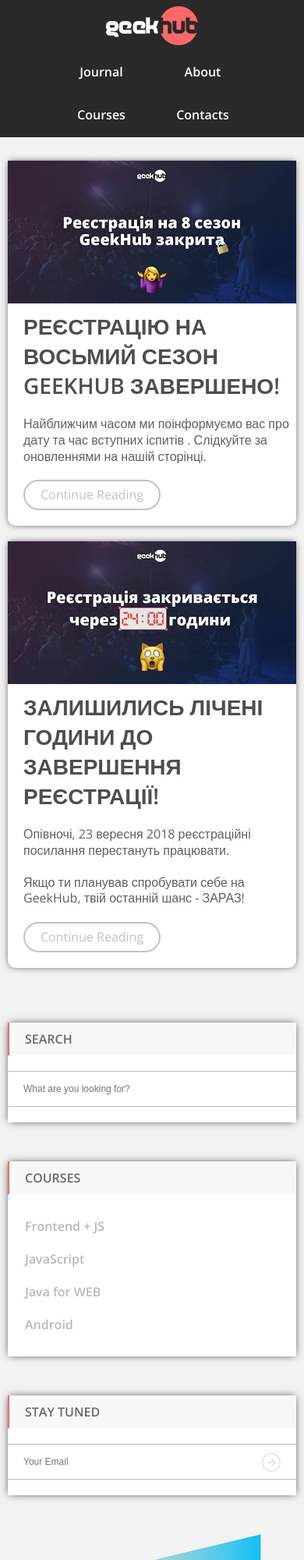
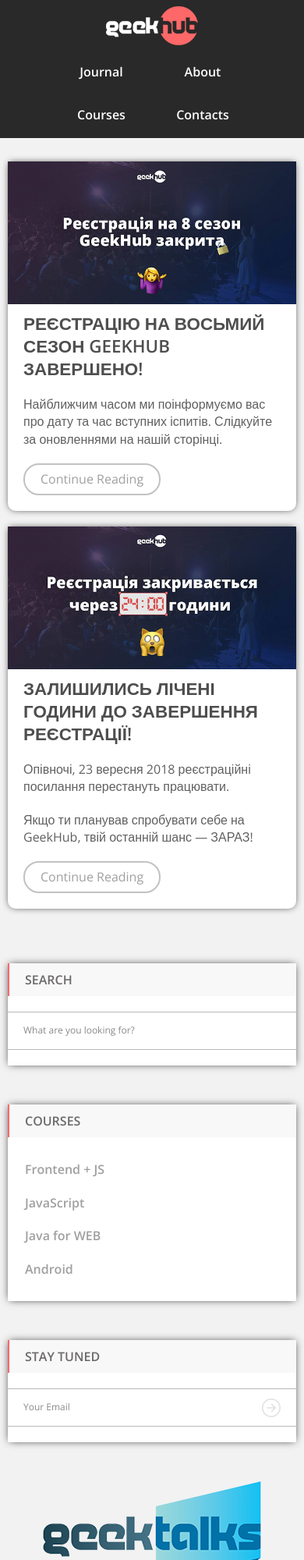
Before and after one commit to IlyaBielov/site_two, a plain HTML site: page index.html in a window 390 px wide. Shown: the top 2000 px of the page at 78% size. Drawn offline with nearby package versions, Linux system fonts and the light colour scheme.

Commit message:
fix: accessible markup, cleaner responsive CSS, README
- lang="uk" for Ukrainian content; drop obsolete X-UA-Compatible; page has an h1 (the logo)
- Web font loads with display=swap, so text no longer stays invisible while it loads
- Logo links to index.html instead of "/"; descriptive alt texts for logo and banners
- Search and email inputs get labels; image input replaced by a real submit button
  (hover icon btt_em2.png is now used); email form posts instead of putting it in the URL
- Keyboard focus is visible again (outline: none removed, :focus-visible styles added)
- External links get target="_blank" rel="noopener noreferrer"
- Fix "Pevious" typo, stray space before a period, unsupported arrow glyphs
- CSS: grid/flex instead of floats and clearfix; fix invalid rules
  (font: 1.2em, margin-bottom: none, double semicolon); remove leftover "проблема" blocks
- Add README.md

```diff
--- a/index.html
+++ b/index.html
@@ -1,21 +1,24 @@
 <!DOCTYPE html>
-<html lang="en">
+<html lang="uk">
 
 <head>
   <meta charset="UTF-8">
   <meta name="viewport" content="width=device-width, initial-scale=1.0">
-  <meta http-equiv="X-UA-Compatible" content="ie=edge">
+  <title>GeekHub — Open source</title>
+  <link rel="preconnect" href="https://fonts.googleapis.com">
+  <link rel="preconnect" href="https://fonts.gstatic.com" crossorigin>
+  <link rel="stylesheet" href="https://fonts.googleapis.com/css2?family=Open+Sans:wght@400;600&amp;display=swap">
   <link rel="stylesheet" href="style.css">
-  <link href="https://fonts.googleapis.com/css?family=Open+Sans:400,600&amp;subset=cyrillic" rel="stylesheet">
-  <link rel="shortcut icon" href="images/favicon.png" type="image/png">
-  <title>GeekHub - "Open source"</title>
+  <link rel="icon" href="images/favicon.png" type="image/png">
 </head>
 
 <body>
-  <header>
-    <div class="centre-block-main content">
-      <a href="/"><img src="images/logo.png" alt="name of company" class="logo"></a>
-      <nav>
+  <header class="site-header">
+    <div class="container site-header__inner">
+      <h1 class="site-header__title">
+        <a href="index.html"><img class="logo" src="images/logo.png" alt="GeekHub" width="118" height="50"></a>
+      </h1>
+      <nav aria-label="Main">
         <ul class="menu-top">
           <li><a href="#">Journal</a></li>
           <li><a href="#">About</a></li>
@@ -25,73 +28,76 @@
       </nav>
     </div>
   </header>
-  <div class="centre-block-main content">
-    <main>
-      <article>
-        <header>
-          <img src="images/img_2.jpeg" alt="GeekHub">
-        </header>
-        <h2>Реєстрацію на восьмий сезон GeekHub завершено!</h2>
-        <p>Найближчим часом ми поінформуємо вас про дату та час вступних іспитів . Слідкуйте за оновленнями на нашій
+
+  <div class="container layout">
+    <main class="layout__main">
+      <article class="post">
+        <img class="post__image" src="images/img_2.jpeg" width="619" height="306"
+          alt="Banner: «Реєстрація на 8 сезон GeekHub закрита»">
+        <h2 class="post__title">Реєстрацію на восьмий сезон GeekHub завершено!</h2>
+        <p>Найближчим часом ми поінформуємо вас про дату та час вступних іспитів. Слідкуйте за оновленнями на нашій
           сторінці.</p>
         <p><a href="#" class="more">Continue Reading</a></p>
       </article>
-      <article>
-        <header>
-          <img src="images/img_1.jpg" alt="GeekHub">
-        </header>
-        <h2>Залишились лічені години до завершення реєстрації!</h2>
+      <article class="post">
+        <img class="post__image" src="images/img_1.jpg" width="619" height="306"
+          alt="Banner: «Реєстрація закривається через 24:00 години»">
+        <h2 class="post__title">Залишились лічені години до завершення реєстрації!</h2>
         <p>Опівночі, 23 вересня 2018 реєстраційні посилання перестануть працювати.</p>
-        <p>Якщо ти планував спробувати себе на GeekHub, твій останній шанс - ЗАРАЗ!</p>
+        <p>Якщо ти планував спробувати себе на GeekHub, твій останній шанс — ЗАРАЗ!</p>
         <p><a href="#" class="more">Continue Reading</a></p>
       </article>
     </main>
-    <aside>
-      <div class="widget">
-        <h2>Search</h2>
-        <form action="" method="GET">
-          <input type="search" name="search" class="search" placeholder="What are you looking for?">
+
+    <aside class="layout__aside">
+      <section class="widget">
+        <h2 class="widget__title" id="search-title">Search</h2>
+        <form action="#" method="get" role="search" aria-labelledby="search-title">
+          <label class="visually-hidden" for="search">Search</label>
+          <input class="field" type="search" id="search" name="search" placeholder="What are you looking for?">
         </form>
-      </div>
-      <div class="widget">
-        <h2>Courses</h2>
-        <nav>
-          <ul>
+      </section>
+      <section class="widget">
+        <h2 class="widget__title">Courses</h2>
+        <nav aria-label="Courses">
+          <ul class="widget__list">
             <li><a href="#">Frontend + JS</a></li>
             <li><a href="#">JavaScript</a></li>
             <li><a href="#">Java for WEB</a></li>
             <li><a href="#">Android</a></li>
           </ul>
         </nav>
-      </div>
-      <div class="widget">
-        <h2>Stay Tuned</h2>
-        <div class="subscribe">
-          <form action="" method="GET">
-            <input type="email" name="email" placeholder="Your Email" class="subscribe-input">
-            <input type="image" src="images/btt_em1.png" class="subscribe-buttom">
-          </form>
-        </div>
-      </div>
-      <div class="advanced-img">
-        <a href="https://www.facebook.com/geektalks.ck/" title="facebook.com/geektalks.ck"><img src="images/img_aside.png"
-            alt="GeekTalks"></a>
-        <a href="https://www.facebook.com/geeklabs.ua/" title="facebook.com/geeklabs.ua"><img src="images/img_aside_2.png"
-            alt="GeekLabs"></a>
+      </section>
+      <section class="widget">
+        <h2 class="widget__title">Stay Tuned</h2>
+        <form class="subscribe" action="#" method="post">
+          <label class="visually-hidden" for="email">Your email</label>
+          <input class="field subscribe__input" type="email" id="email" name="email" placeholder="Your Email"
+            autocomplete="email" required>
+          <button class="subscribe__button" type="submit" aria-label="Subscribe"></button>
+        </form>
+      </section>
+      <div class="partners">
+        <a href="https://www.facebook.com/geektalks.ck/" target="_blank" rel="noopener noreferrer">
+          <img src="images/img_aside.png" alt="GeekTalks on Facebook" width="280" height="130">
+        </a>
+        <a href="https://www.facebook.com/geeklabs.ua/" target="_blank" rel="noopener noreferrer">
+          <img src="images/img_aside_2.png" alt="GeekLabs on Facebook" width="280" height="130">
+        </a>
       </div>
     </aside>
-    <div class="clr">
-      <div class="pager clearfix">
-        <p class="previous-link"> <a href="#">🡰 Pevious</a></p>
-        <p class="next-link"> <a href="#">Next 🡲</a></p>
-      </div>
-    </div>
+
+    <nav class="pager" aria-label="Pages">
+      <a href="#" rel="prev">← Previous</a>
+      <a href="#" rel="next">Next →</a>
+    </nav>
   </div>
-  <footer>
-    <div class="centre-block-main content">
-      <p class="text-one">Copyright © GeekHub 2018</p>
-      <p class="text-two">м. Черкаси, вул. Юрія Іллєнка, 60</p>
-      <p class="text-three">Created by <a id="ref" href="https://www.facebook.com/MrBiela">Ilya Bielov</a></p>
+
+  <footer class="site-footer">
+    <div class="container site-footer__inner">
+      <p>Copyright © GeekHub 2018</p>
+      <p>м. Черкаси, вул. Юрія Іллєнка, 60</p>
+      <p>Created by <a href="https://www.facebook.com/MrBiela" target="_blank" rel="noopener noreferrer">Ilya Bielov</a></p>
     </div>
   </footer>
 </body>
--- a/style.css
+++ b/style.css
@@ -1,281 +1,357 @@
-/* --------------- reset.css --------------- */
-html, body, div, span, h1, h2, h3, h4, h5, h6, p, em, img, strong, sub, sup, b, u, i,  dl, dt, dd, ol, ul, li, fieldset, form, label, table, tbody, tfoot, thead, tr, th, td, article, aside, canvas, details, figcaption, figure, footer, header, hgroup, menu, nav, section, summary, time, mark, audio, video {
+/* ---------- Reset ---------- */
+*,
+*::before,
+*::after {
+  box-sizing: border-box;
   margin: 0;
   padding: 0;
+}
+
+img {
+  display: block;
+  max-width: 100%;
+  height: auto;
   border: 0;
-	outline: 0;                               /* обнуляем отступы и убираем бордюры */
-	vertical-align: baseline;          /* приводим все к одной базовой линии */
-	background: transparent;      /* чтобы не проскакивали левые фоны, установленные по умолчанию */
-	font-size: 100%;                     /* размер шрифта всем одинаковый */
 }
-a {                                      	     /* ссылка не в общем списке чтобы не сбрасывать outline по умолчанию */
-	margin:0;
-	padding:0;
-	font-size:100%;
-	vertical-align:baseline;
-	background:transparent;
-	outline:none;
-	color:#4f4e4e;
+
+ul {
+  list-style: none;
 }
-table {						/* устраняем отступы между ячейками таблицы */
-	border-collapse: collapse;
-	border-spacing: 0;
+
+input,
+button {
+  font: inherit;
 }
-td, td img {
-	vertical-align: top;			/* возвращаем привычное вертикальное выравнивание */
+
+/* ---------- Base ---------- */
+body {
+  min-height: 100vh;
+  display: flex;
+  flex-direction: column;
+  background-color: #f2f2f2;
+  color: #606060;
+  font-family: 'Open Sans', Arial, sans-serif;
+  font-size: 16px;
+  line-height: 1.4;
 }
-input, select, button, textarea {
-	margin: 0; 				/* убираем отступы по умолчанию для элементов форм (в частности для checkbox и radio) */
-	font-size: 100%; 			/* делаем размер шрифтов везде одинаковым */
-	outline: none;
+
+h1,
+h2 {
+  font-weight: normal;
 }
-input[type="text"], input[type="password"], textarea {
-	padding: 0; 				/* убираем внутренние отступы для текстовых полей */
-}
-input[type="checkbox"] { 		/* вертикальное выравнивание чекбоксов и радиобатонов относительно меток */
-	vertical-align: bottom;
-}
-input[type="radio"] {
-	vertical-align: text-bottom;
-}
-sub {
-	vertical-align: sub;
-	font-size: smaller;
-}
-sup {
-	vertical-align: super;
-	font-size: smaller;
-}
-article, aside, details, figcaption, figure, footer, header, hgroup, menu, nav, section {
-	display:block;
-}
-nav ul {
-	 list-style:none;
-}
-/* --------------- /reset.css --------------- */
 
-/* --------------- базовые настройки ---------*/
-html {
-	min-height:100%; /* всегда показываем вертикальную полосу прокрутки  */
-}
-body {
-	color: #606060;
-	text-align: left;
-	font-size: 1em; /* используем безопасные шрифтовые CSS стеки */
-	min-height:100%;
-	font-family: 'Open Sans', sans-serif;
-	background-color: #F2F2F2;
-
-}
-a, a:visited { /* порядок правил для ссылок имеет значение */
+a {
   color: #4f4e4e;
   text-decoration: none;
 }
-a:hover {
+
+a:hover,
+a:focus-visible {
   color: #ff6868;
-	text-decoration: none;
 }
-a:focus, a:active {
-	color: #ff6868;
-	text-decoration: none;
+
+:focus-visible {
+  outline: 2px solid #ff6868;
+  outline-offset: 2px;
 }
-h1, h2, h3, h4, h5, h6{
-	font-weight:normal;
+
+.visually-hidden {
+  position: absolute;
+  width: 1px;
+  height: 1px;
+  overflow: hidden;
+  clip: rect(0 0 0 0);
+  white-space: nowrap;
 }
-img{
 
-	max-width:100%;
-}
-.clr{
-	clear:both;
-}
-.clearfix:after {
-    clear: both;
-    content: "";
-    display: table;
-}
-/* --------------- /базовые настройки ---------*/
-
-body>header{
-	background: #292929; overflow: hidden;
-}
-	.centre-block-main{
-		margin: 0 auto; max-width: 990px;
-	}
-	.content{
+.container {
+  width: 100%;
+  max-width: 990px;
+  margin: 0 auto;
   padding: 0 10px;
 }
-	.logo{
-		float: left; margin-top: 26px;
-	}
-	.menu-top{
-		float: right;
-	}
-	.menu-top li{
-		float: left; width: 130px; font-weight: 600; text-align: center;
-	}
-	.menu-top li a{
-		color:#fff; text-decoration: none; display: block; border-bottom: 3px solid #292929; padding: 40px 0px;
-	}
-	.menu-top li a:hover{
-		color: #ff6868; border-bottom: 3px solid #f16868;
+
+/* ---------- Header ---------- */
+.site-header {
+  background: #292929;
 }
 
-main{
-	float: left; width: 62.5%; margin-top: 70px;
+.site-header__inner {
+  display: flex;
+  flex-wrap: wrap;
+  align-items: center;
+  justify-content: space-between;
 }
 
-	article{
-		background-color: #fff; margin-bottom: 10px; box-shadow: 0px 0px 10px -2px #292929;
-		border-radius: 0 0 10px 10px;
-	}
-	article>header{
-		font-size: 0; margin-bottom: 10px; position: relative;
-	}
-	article>h2{
-		font-size: 1.75em; text-transform: uppercase; font-weight: 600; margin: 0 0 20px 20px;
-		color: #4f4e4e;
-	}
-	article>p{
-		margin: 0 5px 20px 20px; line-height: 1.3;
-	}
-	a.more{
-		border: 2px solid #c2c2c2; color: #c2c2c2; padding: 7px 20px; margin-bottom:20px; display: inline-block;
-		border-radius: 20px; text-decoration: none; transition: all 0.1s linear;
-	}
-	a:hover.more{
-		color: #ff6868; border: 2px solid #ff6868;
+.site-header__title {
+  font-size: 0;
 }
 
-aside{
-	float: right; width: 28.3%; margin-top: 70px;
-}
-	.widget{
-		margin-bottom: 50px; padding-bottom: 20px; box-shadow: 0px 0px 10px -2px #292929; background: #fff;
-	}
-	.widget>h2{
-		text-transform: uppercase; color: #6c6969; background: #f8f8f8; border-left: 2px solid #ff6868;
-		padding: 10px 20px; font-weight: 600; margin-bottom: 20px;
-	}
-	.search{
-		background: none; color: #b9b9b9; font-size: 0.75em; width: 100%;
-		border-top: 1px solid #b9b9b9; border-bottom: 1px solid #b9b9b9; border-right: 0px; border-left: 0px;
-		padding: 15px 20px;
+.logo {
+  margin: 26px 0;
 }
 
-/*-- проблема --*/
-	.widget a{
-		padding: 10px 20px; border-left:2px solid #fff; display: block; color: #b9b9b9; font-weight: 600;
+.menu-top {
+  display: flex;
 }
 
-	.widget a:hover{
-		border-left:2px solid #ff6868; display: block;
-	}
-/*-- проблема --*/
-	.subscribe{
-		position: relative; width: 100%;
-	}
-	.subscribe-input{
-		background: none; color: #b9b9b9; font-size: 0.75em; width: 100%;
-		padding: 15px 50px 15px 20px; box-sizing: border-box;
-		border-top: 1px solid #b9b9b9; border-bottom: 1px solid #b9b9b9; border-right: 0px; border-left: 0px;
+.menu-top a {
+  display: block;
+  width: 130px;
+  padding: 37px 0;
+  border-bottom: 3px solid transparent;
+  color: #fff;
+  font-weight: 600;
+  text-align: center;
 }
 
-/*-- проблема --*/
-	.subscribe-buttom{
-		position: absolute; right: 20px; top: 12px;
-	}
-/*-- проблема --*/
-
-	.advanced-img img{
-	 margin-bottom: 15px; transition: 0.2s all;
-	}
-	.advanced-img img:hover{
-		margin-bottom: 15px; transform: scale(1.1);;
-	 }
-	.pager{
-		border-top: 1px solid #b9b9b9; font: 1.2em; text-transform: uppercase; font-weight: 600; padding: 20px;
-	}
-	.previous-link{
-		float: left;
-	}
-	.next-link{
-		float: right;
+.menu-top a:hover,
+.menu-top a:focus-visible {
+  color: #ff6868;
+  border-bottom-color: #ff6868;
 }
 
-footer{
-	background: #292929; color: #fff; padding-top: 20px; padding-bottom: 20px; font-size: 0.8125em;
-	text-align: center;
+/* ---------- Layout ---------- */
+.layout {
+  display: grid;
+  grid-template-columns: 62.5% 28.3%;
+  justify-content: space-between;
+  align-items: start;
+  margin-top: 70px;
+  flex: 1;
 }
-	#ref{
+
+.pager {
+  grid-column: 1 / -1;
+}
+
+/* ---------- Posts ---------- */
+.post {
+  margin-bottom: 20px;
+  padding-bottom: 20px;
+  background-color: #fff;
+  border-radius: 0 0 10px 10px;
+  box-shadow: 0 0 10px -2px #292929;
+}
+
+.post__image {
+  width: 100%;
+  margin-bottom: 10px;
+}
+
+.post__title {
+  margin: 0 20px 20px;
+  color: #4f4e4e;
+  font-size: 1.75em;
+  font-weight: 600;
+  line-height: 1.3;
+  text-transform: uppercase;
+}
+
+.post p {
+  margin: 0 20px 20px;
+}
+
+.post p:last-child {
+  margin-bottom: 0;
+}
+
+.more {
+  display: inline-block;
+  padding: 7px 20px;
+  border: 2px solid #c2c2c2;
+  border-radius: 20px;
+  color: #a0a0a0;
+  transition: color 0.1s linear, border-color 0.1s linear;
+}
+
+.more:hover,
+.more:focus-visible {
+  color: #ff6868;
+  border-color: #ff6868;
+}
+
+/* ---------- Sidebar ---------- */
+.widget {
+  margin-bottom: 50px;
+  padding-bottom: 20px;
+  background: #fff;
+  box-shadow: 0 0 10px -2px #292929;
+}
+
+.widget__title {
+  margin-bottom: 20px;
+  padding: 10px 20px;
+  background: #f8f8f8;
+  border-left: 2px solid #ff6868;
+  color: #6c6969;
+  font-size: 1em;
+  font-weight: 600;
+  text-transform: uppercase;
+}
+
+.widget__list a {
+  display: block;
+  padding: 10px 20px;
+  border-left: 2px solid transparent;
+  color: #a0a0a0;
+  font-weight: 600;
+}
+
+.widget__list a:hover,
+.widget__list a:focus-visible {
+  border-left-color: #ff6868;
+  color: #ff6868;
+}
+
+.field {
+  width: 100%;
+  padding: 15px 20px;
+  background: none;
+  border: 0;
+  border-top: 1px solid #b9b9b9;
+  border-bottom: 1px solid #b9b9b9;
+  color: #606060;
+  font-size: 0.75em;
+}
+
+.field::placeholder {
+  color: #8a8a8a;
+}
+
+.subscribe {
+  position: relative;
+}
+
+.subscribe__input {
+  padding-right: 56px;
+}
+
+.subscribe__button {
+  position: absolute;
+  top: 50%;
+  right: 20px;
+  width: 24px;
+  height: 24px;
+  transform: translateY(-50%);
+  border: 0;
+  background: url("images/btt_em1.png") center / contain no-repeat;
+  cursor: pointer;
+}
+
+.subscribe__button:hover,
+.subscribe__button:focus-visible {
+  background-image: url("images/btt_em2.png");
+}
+
+.partners {
+  display: flex;
+  flex-direction: column;
+  gap: 15px;
+  margin-bottom: 20px;
+}
+
+.partners img {
+  transition: transform 0.2s;
+}
+
+.partners a:hover img,
+.partners a:focus-visible img {
+  transform: scale(1.05);
+}
+
+/* ---------- Pager ---------- */
+.pager {
+  display: flex;
+  justify-content: space-between;
+  padding: 20px;
+  border-top: 1px solid #b9b9b9;
+  font-size: 1.2em;
+  font-weight: 600;
+  text-transform: uppercase;
+}
+
+/* ---------- Footer ---------- */
+.site-footer {
+  margin-top: 40px;
+  padding: 20px 0;
+  background: #292929;
+  color: #fff;
+  font-size: 0.8125em;
+}
+
+.site-footer__inner {
+  display: flex;
+  justify-content: space-between;
+  gap: 10px 20px;
+  flex-wrap: wrap;
+}
+
+.site-footer a {
   color: #fff;
 }
-	#ref:hover{
+
+.site-footer a:hover,
+.site-footer a:focus-visible {
   color: #ff6868;
 }
-	footer p{
-		display: inline;
-	}
-	.text-one{
-		float: left;
-	}
-	.text-three{
-		float: right;
+
+/* ---------- Responsive ---------- */
+@media (max-width: 768px) {
+  .logo {
+    margin: 12px 0;
   }
 
-@media screen and (max-width:768px){
-	.logo{
-		float: left; margin: 12px 0px;
+  .menu-top a {
+    padding: 22px 0;
   }
-	.menu-top li a{
-		padding: 25px 0px;
+
+  .layout {
+    grid-template-columns: 100%;
+    margin-top: 30px;
   }
-	main{
-		float: none; width: 100%; margin-top: 30px;
+
+  .layout__aside {
+    margin-top: 50px;
   }
-	article>header>img{
-		width: 100%;
+
+  .partners {
+    align-items: center;
   }
-	aside{
-		float: none; width: 100%; margin-top: 70px;
-	}
-	.advanced-img{
-		text-align: center;
-	}
-	.advanced-img img{
-		margin-bottom: none; transform: none;
-	}
-	.advanced-img img:hover{
-		margin-bottom: none; transform: none;
+
+  .partners a:hover img,
+  .partners a:focus-visible img {
+    transform: none;
   }
 }
 
-@media screen and (max-width:658px){
-	.logo{
-		 float:none; margin: 8px auto; display: block;
+@media (max-width: 658px) {
+  .site-header__inner {
+    flex-direction: column;
   }
 
-	 /*---проблема---*/
-	.menu-top{
-		float: none; max-width: 520px; margin: 0 auto;
-	}
-	.menu-top li a{
-		padding: 15px 0px;
-	}
- /*---проблема---*/
+  .logo {
+    margin: 8px 0;
   }
 
-@media screen and (max-width:539px){
-	.menu-top{
-		float: none; max-width: 260px; margin: 0 auto;
+  .menu-top {
+    flex-wrap: wrap;
+    justify-content: center;
   }
-	footer p{
-		display: block; text-align: center;
+
+  .menu-top a {
+    padding: 15px 0;
   }
-	.text-one{
-		float: none;
-	}
-	.text-three{
-		float: none;
+
+  .post__title {
+    font-size: 1.4em;
   }
 }
+
+@media (max-width: 539px) {
+  .site-footer__inner {
+    flex-direction: column;
+    align-items: center;
+    text-align: center;
+  }
+}
```
Also changed, not shown: 1 other file. Lines whose indentation alone changed are shown as unchanged.
